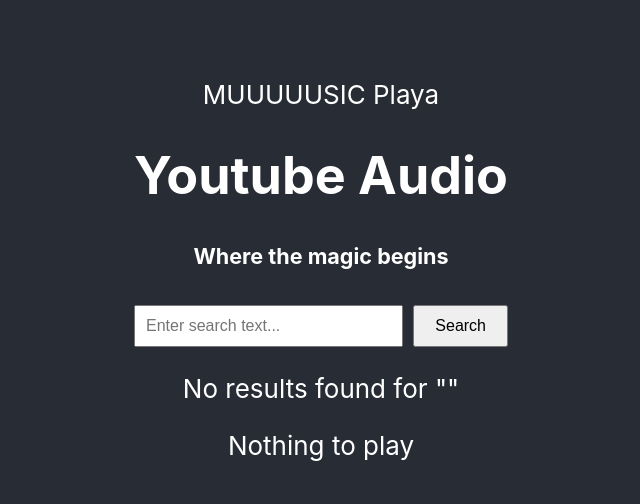
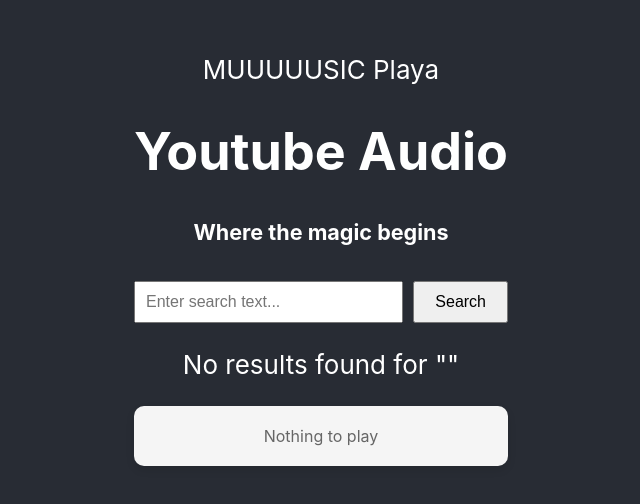
Before and after one commit to GulshanAnand/Music-FE, a React (Create React App) app: page / in a window 1280 px wide. Shown: the part 130-634 px from the top of the page, without its empty margins (319-959 px from the left). Built offline with nearby package versions, Linux system fonts and the light colour scheme; the HTML template or start-up script is replaced by a standard one.

Commit message:
css working

```diff
--- a/src/PlayAudio.jsx
+++ b/src/PlayAudio.jsx
@@ -1,4 +1,5 @@
 import React, { useState, useEffect } from "react";
+import './Player.css';
 
 const PlayAudio = ({trackName, trackUrl}) => {
   const [audioSrc, setAudioSrc] = useState("");
@@ -36,8 +37,11 @@
 
   return (
     <div>
-      {isLoaded ? (<div> {trackName}</div>):(<div>Loading</div>)}
-      <audio controls src={audioSrc} onLoadedData={() => setIsLoaded(true)} />
+      <div className="player-title">
+      {isLoaded ? (<> {trackName}</>):(<>Loading</>)}
+      </div>
+
+      <audio  controls src={audioSrc} onLoadedData={() => setIsLoaded(true)} />
     </div>
   );
 };
--- /dev/null
+++ b/src/Player.css
@@ -0,0 +1,42 @@
+/* Player container */
+
+.player-container {
+    display: flex;
+    flex-direction: column;
+    align-items: center;
+    justify-content: center;
+    margin: 20px auto;
+    padding: 20px;
+    max-width: 400px;
+    background-color: #f5f5f5;
+    border-radius: 10px;
+    box-shadow: 0 4px 8px rgba(0, 0, 0, 0.1);
+}
+
+
+/* Title of the track */
+
+.player-title {
+    font-size: 1.2rem;
+    font-weight: bold;
+    margin-bottom: 10px;
+    text-align: center;
+    color: #333;
+}
+
+
+/* Audio player element */
+
+.player-audio {
+    width: 100%;
+    outline: none;
+}
+
+
+/* Fallback text when no audio is available */
+
+.player-fallback {
+    font-size: 1rem;
+    color: #666;
+    text-align: center;
+}
--- a/src/Player.jsx
+++ b/src/Player.jsx
@@ -1,12 +1,19 @@
 import React from 'react'
 import PlayAudio from './PlayAudio';
+import "./Player.css";
 
-const Player = ({trackName,trackUrl}) => {
+const Player = ({ trackName, trackUrl }) => {
   return (
-    <>
-    {trackUrl !== '' ? (<PlayAudio trackUrl={trackUrl} trackName={trackName} />) : (<div>Nothing to play</div>)}
-    </>
-  )
-}
+    <div className="player-container">
+      {trackUrl !== "" ? (
+        <>
+          <PlayAudio trackUrl={trackUrl} trackName={trackName} />
+        </>
+      ) : (
+        <div className="player-fallback">Nothing to play</div>
+      )}
+    </div>
+  );
+};
 
-export default Player
+export default Player;
```
